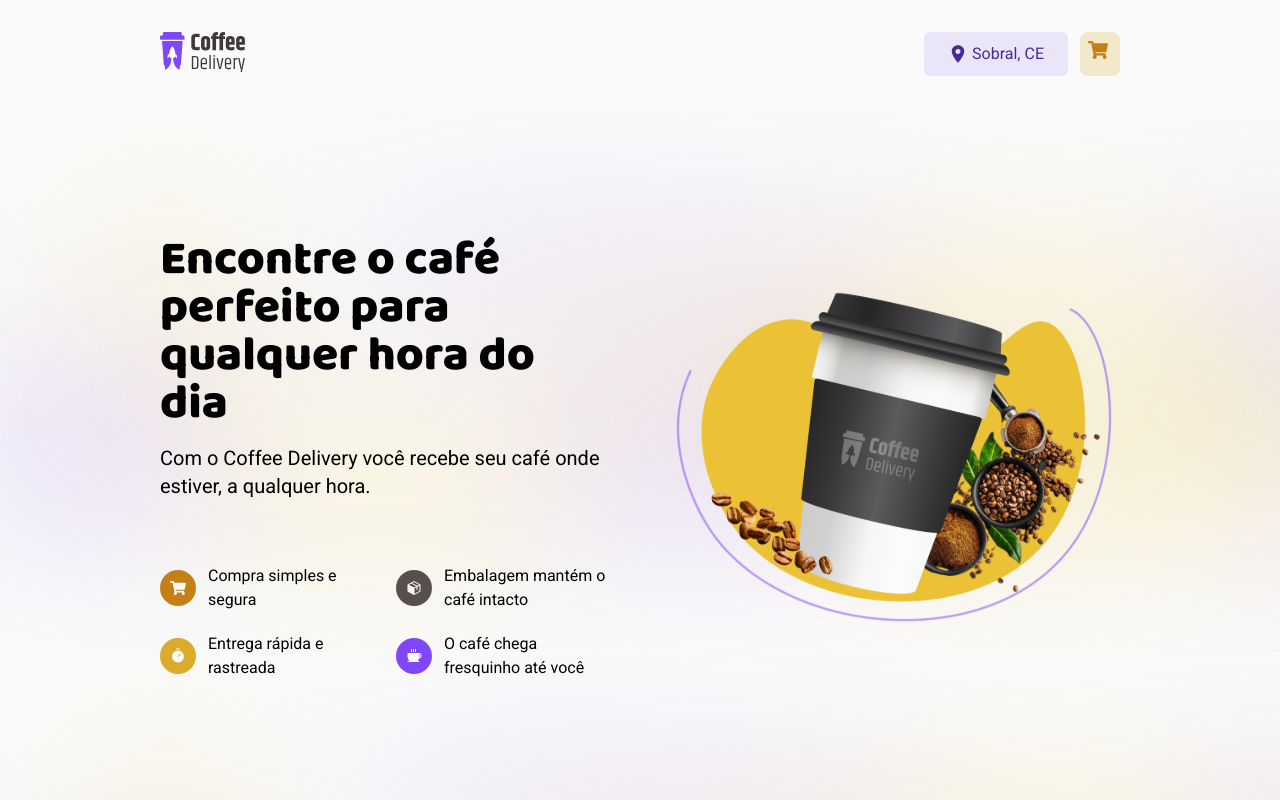
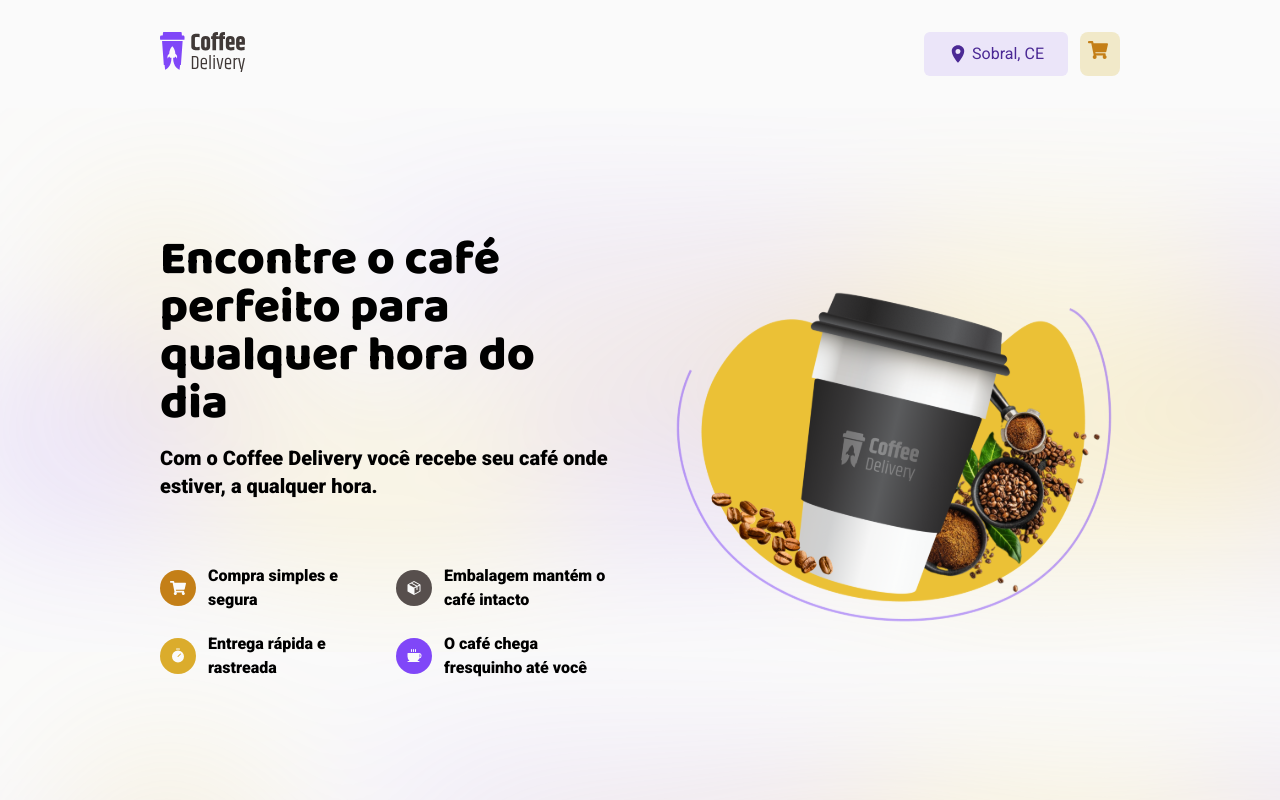
Before and after one commit to Hzimr/Desafio02CoffeeDelivery, a Next.js app: page / in a window 1280 px wide. Shown: the top 800 px of the page. Built offline with nearby package versions, Linux system fonts and the light colour scheme.

Commit message:
refactor: create fonts.ts

```diff
--- a/app/Checkout/page.tsx
+++ b/app/Checkout/page.tsx
@@ -1,10 +1,6 @@
-import { Baloo_2 } from "next/font/google";
 import { MdOutlineAttachMoney, MdPix } from "react-icons/md";
 import { PiBankLight, PiCreditCardLight, PiMoney } from "react-icons/pi";
-
-const baloo2 = Baloo_2({
-  subsets: ["latin-ext"],
-});
+import { roboto, baloo2 } from "../fonts/fonts";
 
 export default function CheckoutPage() {
   return (
@@ -21,8 +17,10 @@
                   size={22}
                 />
                 <div>
-                  <h3 className="text-base">Pagamento</h3>
-                  <p className="text-sm font-normal">
+                  <h3 className={`${roboto.className} text-base font-medium`}>
+                    Pagamento
+                  </h3>
+                  <p className={`${roboto.className} text-sm font-normal`}>
                     O pagamento é feito na entrega. Escolha a forma que deseja
                     pagar
                   </p>
--- a/app/components/coffeeCard.tsx
+++ b/app/components/coffeeCard.tsx
@@ -1,9 +1,8 @@
 "use client";
 import Image from "next/image";
 import { PiShoppingCartSimpleFill } from "react-icons/pi";
-import { Baloo_2, Roboto } from "next/font/google";
 import { useRef } from "react";
-
+import { roboto, baloo2 } from "../fonts/fonts";
 interface CoffeeCardProps {
   image: HTMLImageElement;
   tag: string[];
@@ -12,15 +11,6 @@
   price: string;
   id: number;
 }
-
-const baloo2 = Baloo_2({
-  subsets: ["latin-ext"],
-});
-
-const roboto = Roboto({
-  subsets: ["latin-ext"],
-  weight: ["400", "700"],
-});
 
 export function CoffeeCard({
   image,
--- a/app/components/intro.tsx
+++ b/app/components/intro.tsx
@@ -1,17 +1,9 @@
 import { PiCoffeeFill, PiPackageFill, PiTimerFill } from "react-icons/pi";
-import { Baloo_2, Roboto } from "next/font/google";
 import CoffeeImg from "../assets/coffeeImg.svg";
 import { FaShoppingCart } from "react-icons/fa";
 import Image from "next/image";
+import { roboto, baloo2 } from "../fonts/fonts";
 
-const baloo2 = Baloo_2({
-  subsets: ["latin-ext"],
-});
-
-const roboto = Roboto({
-  subsets: ["latin-ext"],
-  weight: ["400"],
-});
 export function Intro() {
   return (
     <main className="flex justify-center bg-introBackground px-40 py-24 text-black">
--- /dev/null
+++ b/app/fonts/fonts.ts
@@ -0,0 +1,10 @@
+import { Baloo_2, Roboto } from "next/font/google";
+
+export const baloo2 = Baloo_2({
+  subsets: ["latin-ext"],
+});
+
+export const roboto = Roboto({
+  subsets: ["latin-ext"],
+  weight: ["300", "400", "500", "700", "900"],
+});
--- a/app/layout.tsx
+++ b/app/layout.tsx
@@ -1,16 +1,7 @@
 import type { Metadata } from "next";
-import { Baloo_2, Roboto } from "next/font/google";
 import "./globals.css";
 import { Header } from "./components/header";
-
-const baloo2 = Baloo_2({
-  subsets: ["latin-ext"],
-});
-
-const roboto = Roboto({
-  subsets: ["latin-ext"],
-  weight: ["400"],
-});
+import { baloo2, roboto } from "./fonts/fonts";
 
 export const metadata: Metadata = {
   title: "Coffee Delivery",
```
